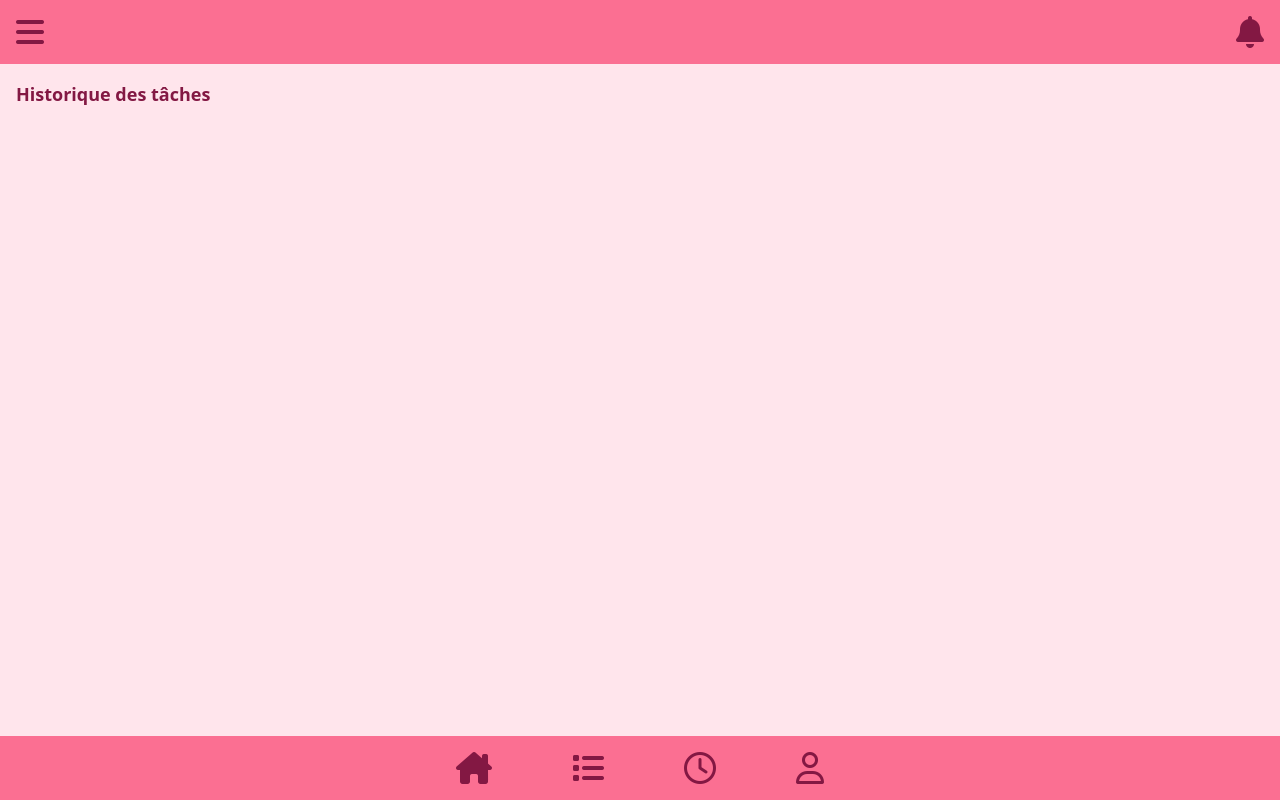
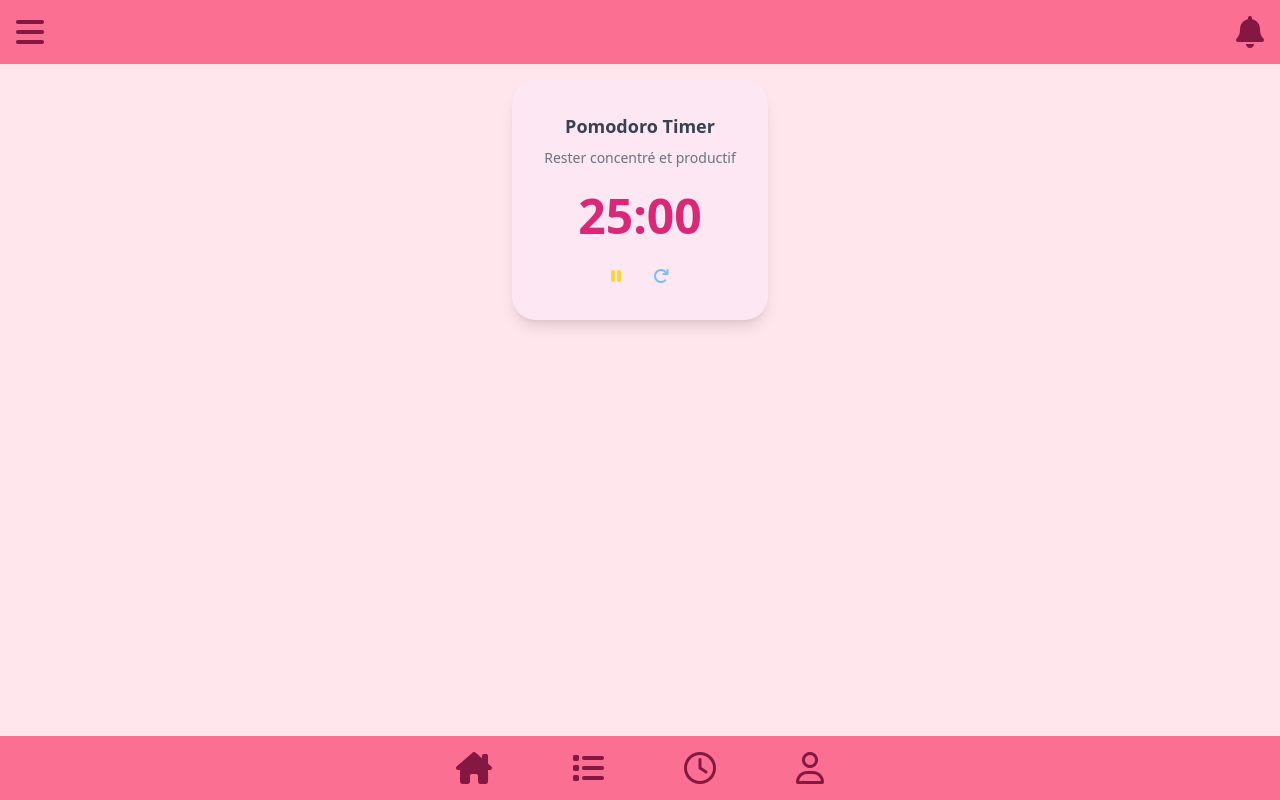
Before and after one commit to kaoutarouissa/Tasks, a website: page index.html in a window 1280 px wide. Drawn offline with nearby package versions, Linux system fonts and the light colour scheme.

Commit message:
adding timer with btn

```diff
--- a/index.html
+++ b/index.html
@@ -26,14 +26,29 @@
       </div>
     </header>
 
-    <main class="p-4 mb-20">
-      <!-- Historique des tâches -->
-      <section>
-        <h2 class="text-[#831843] font-semibold mb-4 text-lg">
-          Historique des tâches
-        </h2>
-        <ul class="space-y-2"></ul>
-      </section>
+    <main class="p-4 mb-20 flex justify-center">
+
+
+ <div class="bg-pink-100 p-8 rounded-3xl shadow-lg flex flex-col items-center w-64">
+    <!-- Title -->
+    <h1 class="text-gray-700 text-lg font-semibold mb-2">Pomodoro Timer</h1>
+    <p class="text-gray-500 text-sm mb-6">Rester concentré et productif</p>
+
+    <!-- Timer Display -->
+    <div id="timerDisplay" class="text-pink-600 text-5xl font-bold mb-6">25:00</div>
+
+    <!-- Buttons -->
+    <div class="flex gap-8">
+      <button id="resetBtn" class="text-pink-600 hover:text-pink-800">
+        <i class="fa-solid fa-pause" style="color: #FFD43B;"></i>
+      </button>
+      <button id="pauseBtn" class="text-pink-600 hover:text-pink-800">
+<i class="fa-solid fa-arrow-rotate-right" style="color: #74C0FC;"></i>      </button>
+    </div>
+  </div>
+
+
+
     </main>
 
     <!-- Footer / Navigation -->
```
